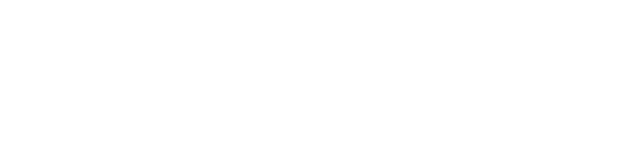
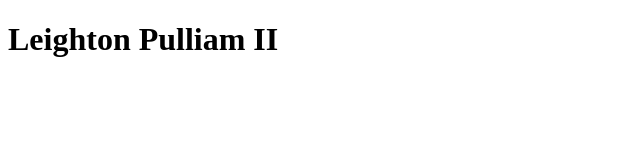
Before and after one commit to L8onii/About-Me, a plain HTML site: page index.html in a window 1280 px wide. Shown: the whole page, without its empty margins (0-640 px from the left). Drawn offline with Linux system fonts and the light colour scheme.

Commit message:
H1 Updated

```diff
--- a/index.html
+++ b/index.html
@@ -6,6 +6,6 @@
     <title>About Me</title>
 </head>
 <body>
-
+    <h1>Leighton Pulliam II</h1>
 </body>
 </html>
```
